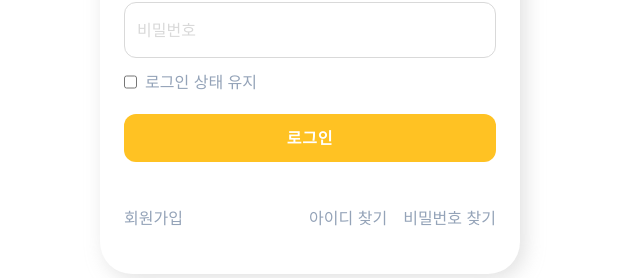
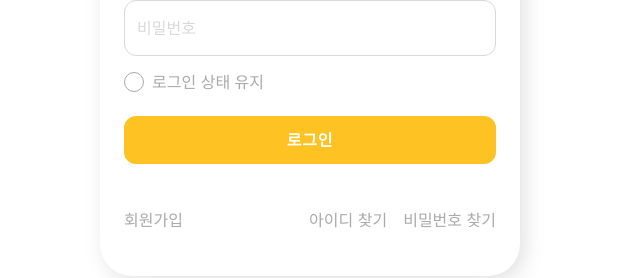
Before and after one commit to corn-cheeze/web, a Next.js app: page /login in a window 1280 px wide. Shown: the part 364-642 px from the top of the page, without its empty margins (330-970 px from the left). Built offline with nearby package versions, Linux system fonts and the light colour scheme.

Commit message:
feat: 로그인 상태 유지 state 설정

```diff
--- a/src/app/login/page.tsx
+++ b/src/app/login/page.tsx
@@ -5,6 +5,7 @@ import { useRef, useState } from "react";
 const page = () => {
   const [id, setId] = useState("");
   const [test, setTest] = useState(false);
+  const [stayLogin, setStayLogin] = useState(false);
   const idRef = useRef<HTMLInputElement>(null);
 
   const handleBlur = () => {
@@ -18,6 +19,10 @@ const page = () => {
     console.log(`hi ${id}`);
     console.log(test);
     id === "hi" && setTest(true);
+  };
+
+  const handleStayLogin = () => {
+    setStayLogin(!stayLogin);
   };
 
   const handleSubmit = (e: React.FormEvent<HTMLFormElement>) => {
@@ -46,16 +51,21 @@ const page = () => {
               className="border-rightGray placeholder-rightGray focus:outline-mainColor h-14 rounded-sm border border-solid pl-3"
             />
           </div>
-          <div className="flex gap-2 pb-2 text-slate-400">
-            <input type="checkbox" />
-            <label htmlFor="">로그인 상태 유지</label>
-          </div>
+          <label className="text-gray flex items-center gap-2 pb-2">
+            <input
+              type="checkbox"
+              checked={stayLogin}
+              onChange={handleStayLogin}
+              className="border-gray checked:bg-mainColor h-5 w-5 appearance-none rounded-full border border-solid checked:border-none"
+            />
+            로그인 상태 유지
+          </label>
           {id === "hi" && <p>Warning</p>}
           <button className="bg-mainColor h-12 rounded-sm font-bold tracking-wider text-white">
             로그인
           </button>
         </form>
-        <section className="flex justify-between text-slate-400">
+        <section className="text-gray flex justify-between">
           <button>회원가입</button>
           <div className="flex gap-4">
             <button>아이디 찾기</button>
--- a/tailwind.config.ts
+++ b/tailwind.config.ts
@@ -9,10 +9,11 @@ const config: Config = {
   theme: {
     extend: {
       colors: {
-        mainColor: "#ffC223",
+        mainColor: "#ffc223",
         pointColor1: "#8d4c00",
         pointColor2: "#e30000",
         rightGray: "#d9d9d9",
+        gray: "#aaaaaa",
         black: "#14181e",
         // black: "#121212",
       },
```
